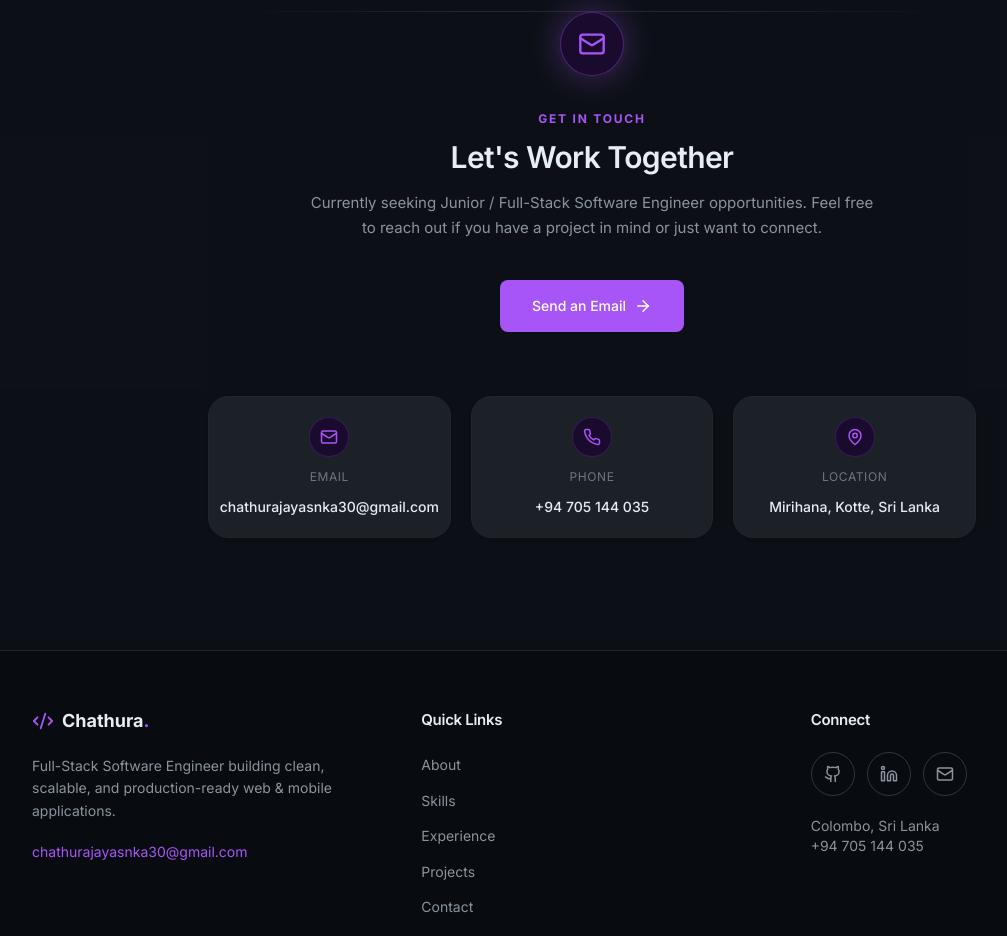
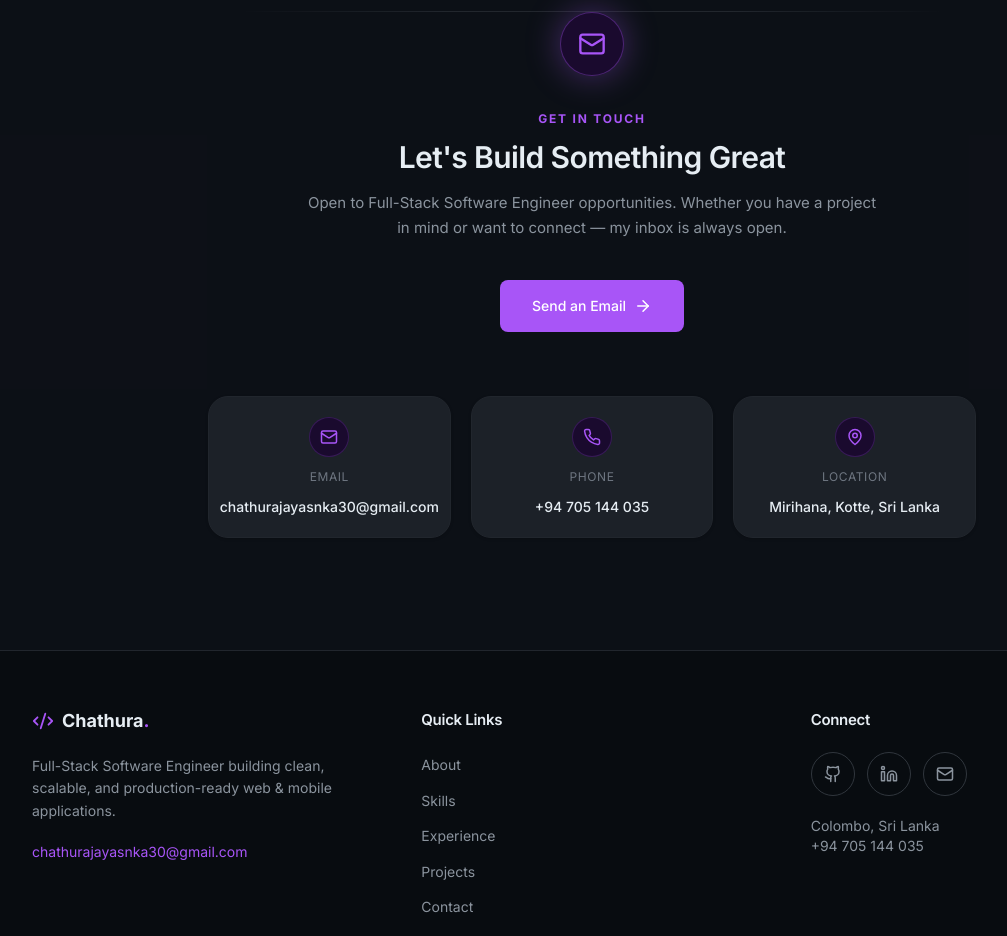
Before and after one commit to Chathura30/Portfolio, a React (Vite) app: page / in a window 1280 px wide. Shown: the part 5200-6136 px from the top of the page, without its empty margins (48-1055 px from the left). Built offline with nearby package versions, Linux system fonts and the light colour scheme.

Commit message:
Update Contact section heading and description copy

```diff
--- a/src/components/Contact.tsx
+++ b/src/components/Contact.tsx
@@ -15,10 +15,10 @@ export default function Contact() {
             <Mail className="text-accent" size={28} />
           </div>
           <p className="section-label">Get In Touch</p>
-          <h2 className="text-3xl font-semibold text-text-primary mb-4">Let&apos;s Work Together</h2>
+          <h2 className="text-3xl font-semibold text-text-primary mb-4">Let&apos;s Build Something Great</h2>
           <p className="text-text-secondary mb-10 leading-relaxed max-w-xl mx-auto">
-            Currently seeking Junior / Full-Stack Software Engineer opportunities.
-            Feel free to reach out if you have a project in mind or just want to connect.
+            Open to Full-Stack Software Engineer opportunities. Whether you have a project in mind
+            or want to connect — my inbox is always open.
           </p>
           <a href="mailto:chathurajayasnka30@gmail.com" className="btn-primary inline-flex mb-16">
             Send an Email <ArrowRight size={18} />
```
